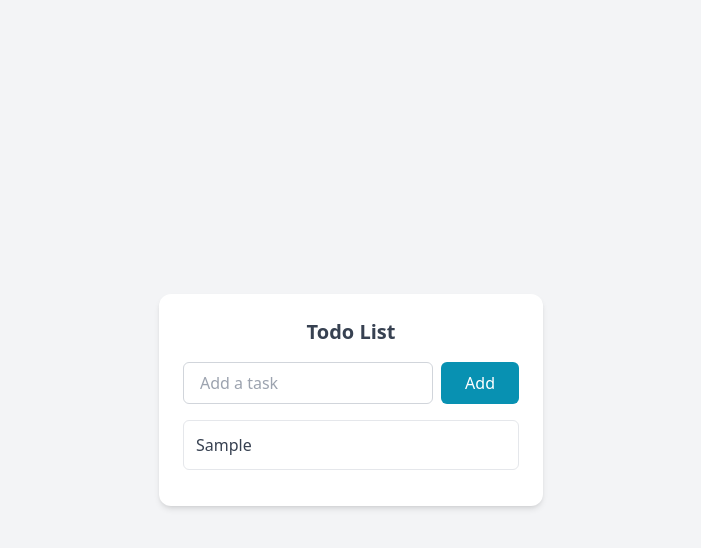
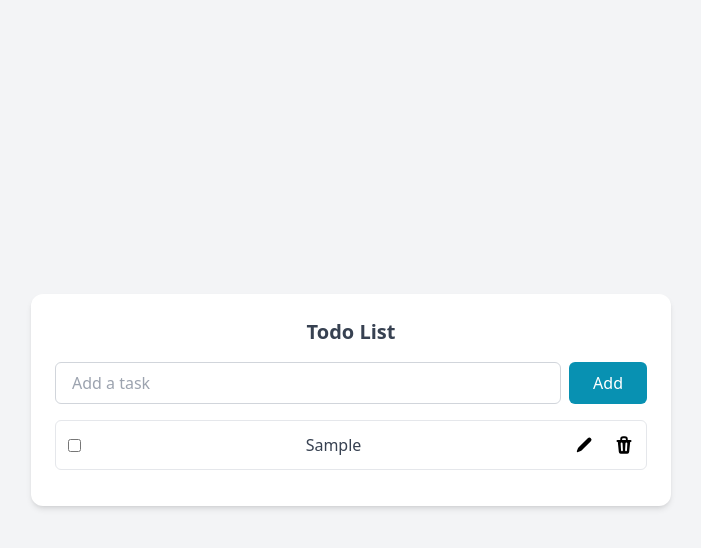
Before and after one commit to NithinKS007/Todo-Application-React, a React (Vite) app: page / in a window 1280 px wide. Both pictures are taken after typing "Sample" into the empty fields and a click on the button "Add". Shown: the top 548 px of the page, without its empty margins (289-990 px from the left). Built offline with nearby package versions, Linux system fonts and the light colour scheme.

Commit message:
Added Editing and Deleting button with icons

```diff
--- a/package.json
+++ b/package.json
@@ -10,6 +10,7 @@
     "preview": "vite preview"
   },
   "dependencies": {
+    "@heroicons/react": "^2.1.5",
     "react": "^18.3.1",
     "react-dom": "^18.3.1"
   },
--- a/src/components/Todo.jsx
+++ b/src/components/Todo.jsx
@@ -14,15 +14,20 @@ const Todo = () => {
     e.preventDefault();
 
     if (task.trim()) {
-        const todoTasks = { id: Date.now(), task:task, isCompleted:false, isEditing:false }
-        setTodos([...todos,todoTasks ]);
+        const newTodo  = { id: Date.now(), task:task, isCompleted:false, isEditing:false }
+        setTodos([...todos,newTodo ]);
         setTask("");
       }
   };
 
+  const toggleComplete = (id) => {
+
+      setTodos(todos.map(item => item.id === id ? {...item,isCompleted:!item.isCompleted}:item))
+  }
+
   return (
     <div className="bg-gray-100 min-h-screen flex flex-col justify-center items-center">
-      <div className="bg-white p-6 rounded-xl shadow-md w-96">
+      <div className="bg-white p-6 rounded-xl shadow-md w-1/2">
         <h1 className="text-xl font-semibold text-center text-gray-700 mb-4">Todo List</h1>
         <form className="flex gap-2 mb-4" onSubmit={handleAddTodo}>
           <input
@@ -39,7 +44,7 @@ const Todo = () => {
             Add
           </button>
         </form>
-        <TodoList todos={todos} />
+        <TodoList todos={todos} toggleComplete ={toggleComplete} />
       </div>
     </div>
   );
--- a/src/components/TodoList.jsx
+++ b/src/components/TodoList.jsx
@@ -1,19 +1,41 @@
-const TodoList = ({ todos }) => {
+import { PencilIcon, TrashIcon } from "@heroicons/react/16/solid";
+
+const TodoList = ({ todos, toggleComplete }) => {
   return (
     <div>
       {todos.length === 0 ? (
         <p className="text-center text-gray-500">No tasks added yet</p>
       ) : (
-        todos.map((todoItem) => {
-          return (
-            <div
-              key={todoItem.id}
-              className="flex items-center justify-between p-3 mb-3 bg-white border border-gray-200 rounded-md"
+        todos.map((todoItem) => (
+          <div
+            key={todoItem.id}
+            className="flex items-center justify-between p-3 mb-3 bg-white border border-gray-200 rounded-md"
+          >
+            <input
+              type="checkbox"
+              checked={todoItem.isCompleted}
+              onChange={() => toggleComplete(todoItem.id)}
+              className="mr-3"
+            />
+            <p
+              className={`text-gray-700 overflow-hidden  ${
+                todoItem.isCompleted ? "line-through text-gray-400" : ""
+              }`}
             >
-              <p  className="text-gray-700">{todoItem.task}</p>
+              {todoItem.task}
+            </p>
+
+            <div className="flex gap-5 ">
+              <button>
+                <PencilIcon className="w-5 h-5" />
+              </button>
+
+              <button>
+                <TrashIcon className="w-5 h-5" />
+              </button>
             </div>
-          );
-        })
+          </div>
+        ))
       )}
     </div>
   );
```
Also changed, not shown: 1 other file (tests, documents, lock files or other folders).
